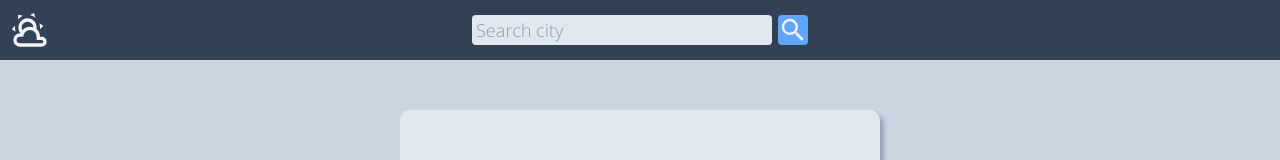
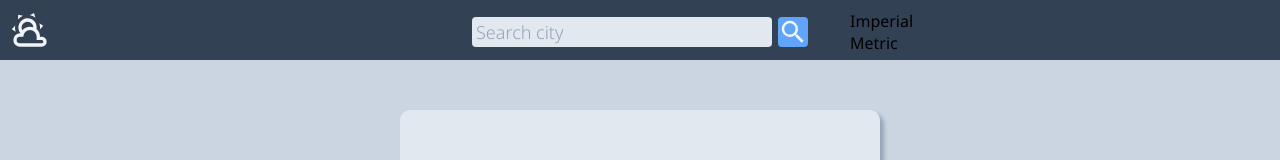
Before and after one commit to wzhengg/weather-app, a website built with webpack: page dist/index.html in a window 1280 px wide. Shown: the top 160 px of the page. Built offline with nearby package versions, Linux system fonts and the light colour scheme.

Commit message:
Add buttons for units

```diff
--- a/dist/index.html
+++ b/dist/index.html
@@ -12,6 +12,10 @@
       <div class="search">
         <input type="search" id="search-bar" placeholder="Search city">
         <div class="search-btn"></div>
+      </div>
+      <div class="units">
+        <div class="imperial selected">Imperial</div>
+        <div class="metric">Metric</div>
       </div>
     </header>
 
```
